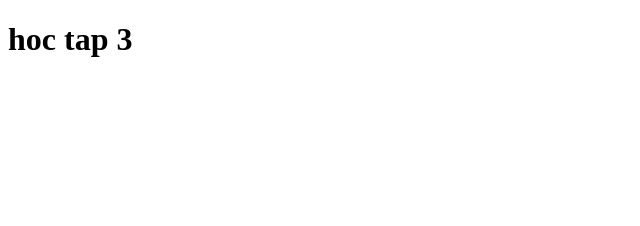
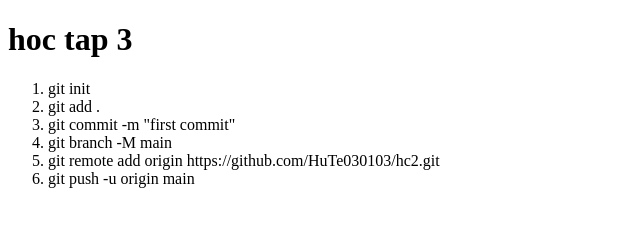
Before and after one commit to HuTe030103/hoc3, a plain HTML site: page index.html in a window 1280 px wide. Shown: the whole page, without its empty margins (0-640 px from the left). Drawn offline with Linux system fonts and the light colour scheme.

Commit message:
thay doi

```diff
--- a/index.html
+++ b/index.html
@@ -7,5 +7,15 @@
 </head>
 <body>
     <h1>hoc tap 3</h1>
+
+<ol>
+    <li>git init</li>
+    <li>git add .</li>
+    <li>git commit -m "first commit"</li>
+    <li>git branch -M main</li>
+    <li>git remote add origin https://github.com/HuTe030103/hc2.git</li>
+    <li>git push -u origin main</li>
+</ol>
+
 </body>
 </html>
```
